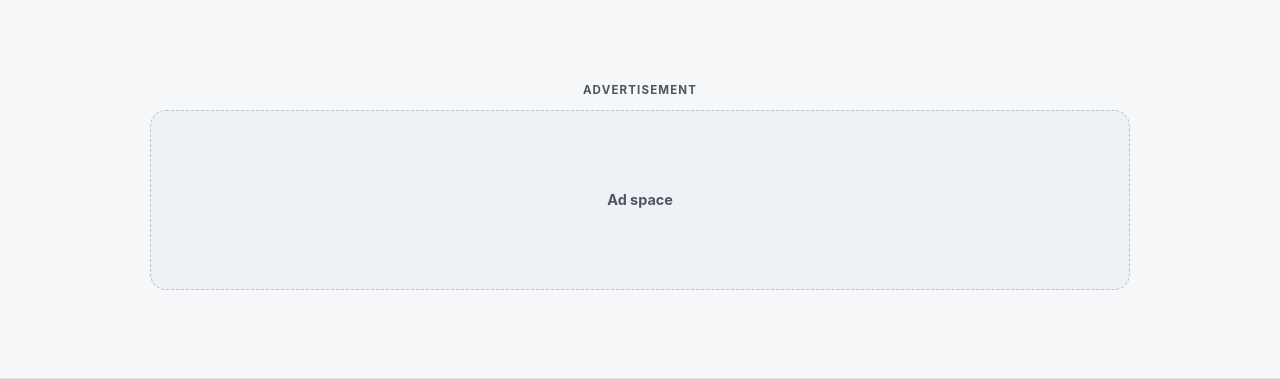
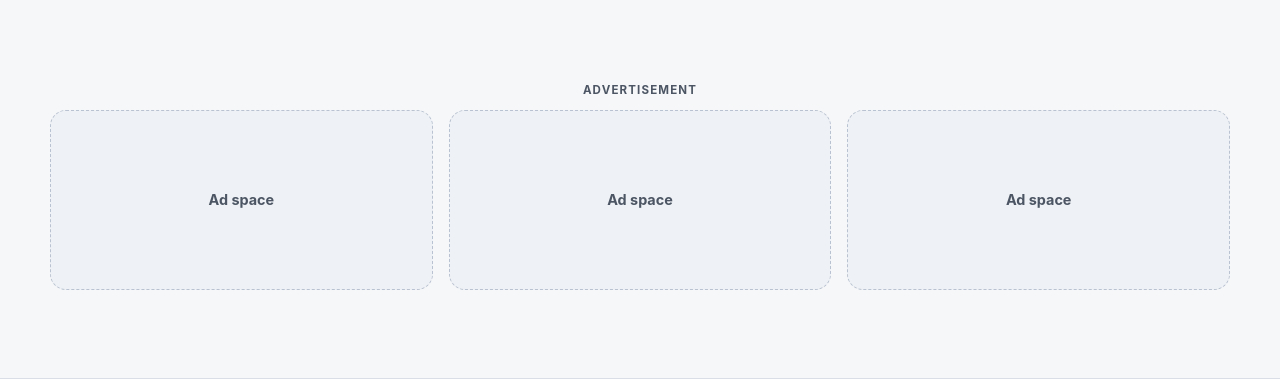
Before and after one commit to LocalKeyRemapper/LocalKeyRemapper.github.io, a Jekyll site: the page built from thank-you.html, in a window 1280 px wide and 1400 px high, scrolled down 1324 px. Shown: the part 198-577 px from the top of the window. Built offline with Jekyll 4.4.1, drawn with Linux system fonts in a browser that asks for light colours.

```diff
--- a/assets/css/download.css
+++ b/assets/css/download.css
@@ -235,9 +235,16 @@
     border-top: 1px solid var(--border);
 }
 
+.ad-grid {
+    display: grid;
+    grid-template-columns: repeat(3, minmax(0, 1fr));
+    gap: 1rem;
+    max-width: 1180px;
+    margin-inline: auto;
+}
+
 .ad-slot {
-    max-width: 980px;
-    margin-inline: auto;
+    min-width: 0;
 }
 
 .ad-label {
--- a/thank-you.html
+++ b/thank-you.html
@@ -69,25 +70,39 @@
             </div>
         </section>
 
-        <section class="ad-section" aria-label="Advertisement">
+        <section class="ad-section" aria-label="Advertisements">
             <div class="container">
-                <div class="ad-slot">
                 <p class="ad-label">Advertisement</p>
 
+                <div class="ad-grid">
+                    <div class="ad-slot">
                         <div class="ad-placeholder">
                             <span>Ad space</span>
                         </div>
+                    </div>
+
+                    <div class="ad-slot">
+                        <div class="ad-placeholder">
+                            <span>Ad space</span>
+                        </div>
+                    </div>
+
+                    <div class="ad-slot">
+                        <div class="ad-placeholder">
+                            <span>Ad space</span>
+                        </div>
+                    </div>
+                </div>
 
                 <!--
-                        Future ad provider code goes here.
+                    Google AdSense ad units will be added here after
+                    the site has been approved for advertising.
 
                     Keep advertising visually separate from download,
                     installation and GitHub buttons.
                 -->
             </div>
-            </div>
         </section>
-
         <section class="source-reminder">
             <div class="container source-reminder-grid">
                 <div>
```
Also changed, not shown: other parts of thank-you.html (+1 -0 lines), _layouts/default.html (+8 -0 lines). Lines whose indentation alone changed are shown as unchanged.
